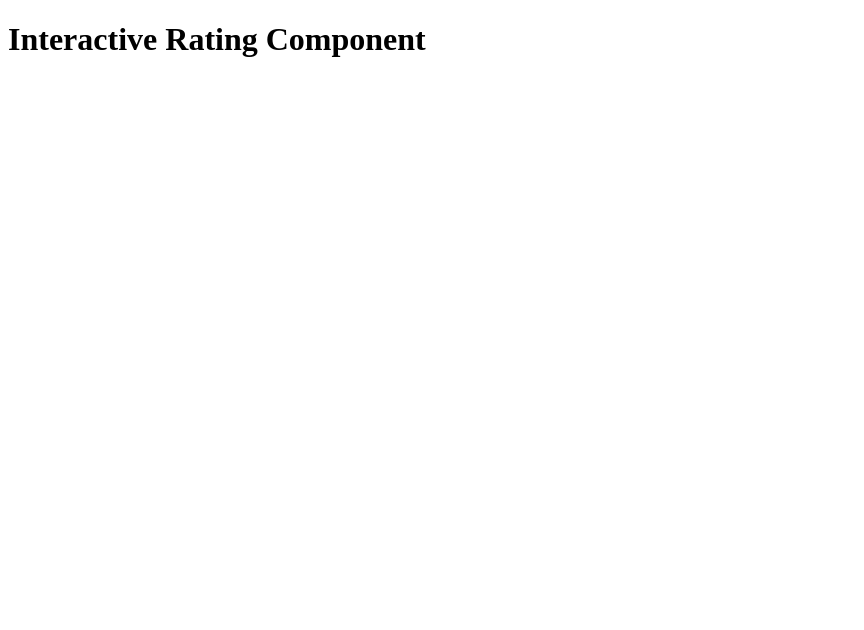
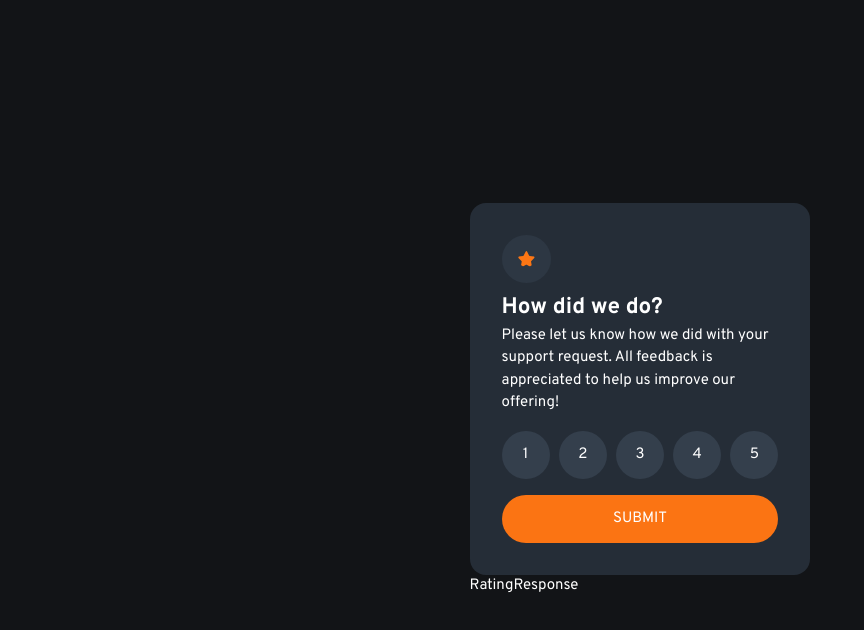
Before and after one commit to samoina/interactive-rating-reactJS, a React (Vite) app: page / in a window 1280 px wide. Shown: the top 630 px of the page, without its empty margins (0-864 px from the left). Built offline with nearby package versions, Linux system fonts and the light colour scheme.

Commit message:
Add the Rating Request Component

```diff
--- a/index.html
+++ b/index.html
@@ -1,13 +1,16 @@
 <!DOCTYPE html>
 <html lang="en">
+
 <head>
   <meta charset="UTF-8" />
 
   <meta name="viewport" content="width=device-width, initial-scale=1.0" />
-    <title>Vite + React</title>
+  <title>Interactive Rating Component</title>
 </head>
+
 <body>
   <div id="root"></div>
   <script type="module" src="/src/main.jsx"></script>
 </body>
+
 </html>
--- a/src/App.jsx
+++ b/src/App.jsx
@@ -1,8 +1,14 @@
+import RatingRequest from './components/RatingRequest';
+import RatingResponse from './components/RatingResponse';
+
 function App() {
 	return (
-		<div>
-			<h1>Interactive Rating Component</h1>
-		</div>
+		<main className="main">
+			<h1 className="main__heading--sr">Interactive Rating Component</h1>
+
+			<RatingRequest />
+			<RatingResponse />
+		</main>
 	);
 }
 
--- /dev/null
+++ b/src/components/RatingRequest.jsx
@@ -0,0 +1,26 @@
+import Image from './shared/Image';
+import icon from '../assets/images/icon-star.svg';
+import Text from './shared/Text';
+import RatingScore from './RatingScore';
+import Button from './shared/Button';
+
+const RatingRequest = () => {
+	return (
+		<div className="main__request">
+			<Image className="main__icon" src={icon} alt="Icon Star" />
+
+			<Text>
+				<h2>How did we do?</h2>
+				<p>
+					Please let us know how we did with your support request. All feedback
+					is appreciated to help us improve our offering!
+				</p>
+			</Text>
+
+			<RatingScore />
+
+			<Button type="submit" text="SUBMIT" className="main__submit" />
+		</div>
+	);
+};
+export default RatingRequest;
--- /dev/null
+++ b/src/components/RatingResponse.jsx
@@ -0,0 +1,4 @@
+const RatingResponse = () => {
+	return <div>RatingResponse</div>;
+};
+export default RatingResponse;
--- /dev/null
+++ b/src/components/RatingScore.jsx
@@ -0,0 +1,12 @@
+const RatingScore = () => {
+	return (
+		<ul className="rating__score">
+			<li>1</li>
+			<li>2</li>
+			<li>3</li>
+			<li>4</li>
+			<li>5</li>
+		</ul>
+	);
+};
+export default RatingScore;
--- /dev/null
+++ b/src/components/shared/Button.jsx
@@ -0,0 +1,8 @@
+const Button = ({ className, type, text }) => {
+	return (
+		<button type={type} className={className}>
+			{text}
+		</button>
+	);
+};
+export default Button;
--- /dev/null
+++ b/src/components/shared/Image.jsx
@@ -0,0 +1,17 @@
+import PropTypes from 'prop-types';
+
+const Image = ({ className, src, alt }) => {
+	return (
+		<>
+			<img className={className} src={src} alt={alt} />
+		</>
+	);
+};
+
+Image.propTypes = {
+	src: PropTypes.string.isRequired,
+	alt: PropTypes.string.isRequired,
+	className: PropTypes.string.isRequired,
+};
+
+export default Image;
--- /dev/null
+++ b/src/components/shared/Text.jsx
@@ -0,0 +1,4 @@
+const Text = ({ children }) => {
+	return <>{children}</>;
+};
+export default Text;
--- a/src/index.css
+++ b/src/index.css
@@ -0,0 +1,108 @@
+@import url('https://fonts.googleapis.com/css2?family=Overpass:wght@400;700&display=swap');
+
+:root {
+	--orange: hsl(25, 97%, 53%);
+	--white: hsl(0, 0%, 100%);
+	--light-grey: hsl(217, 12%, 63%);
+	--medium-grey: hsl(216, 12%, 54%);
+	--dark-blue: hsl(213, 19%, 18%);
+	--very-dark-blue: hsl(216, 12%, 8%);
+}
+
+/* CSS Reset */
+*,
+*::before,
+*::after {
+	box-sizing: border-box;
+	margin: 0;
+}
+
+body {
+	line-height: 1.5;
+	font-size: 15px;
+	font-family: 'Overpass', sans-serif;
+	font-weight: 400;
+	background-color: var(--very-dark-blue);
+	color: var(--white);
+	display: flex;
+	justify-content: center;
+	align-items: center;
+	min-height: 100vh;
+}
+
+input,
+button,
+select {
+	font: inherit;
+}
+
+.main {
+	max-width: 21.3rem;
+}
+
+/* Screen Reader heading */
+.main__heading--sr {
+	clip: rect(0 0 0 0);
+	clip-path: inset(50%);
+	height: 1px;
+	overflow: hidden;
+	position: absolute;
+	white-space: nowrap;
+	width: 1px;
+}
+
+/* .main__request {
+	display: none;
+} */
+
+.main__request {
+	background-color: var(--dark-blue);
+	border-radius: 1rem;
+	padding: 2rem;
+}
+
+.main__icon {
+	background-color: hsl(213, 19%, 22%);
+	border-radius: 50%;
+	padding: 1rem;
+}
+
+.rating__score {
+	list-style: none;
+	margin: 0;
+	display: flex;
+	justify-content: space-between;
+	padding: 1rem 0;
+}
+
+.rating__score > li {
+	background-color: hsl(213, 19%, 25%);
+	width: 3rem;
+	line-height: 3rem;
+	border-radius: 50%;
+	text-align: center;
+}
+
+.rating__score:hover > li {
+	background-color: var(--medium-grey);
+}
+
+.rating__score:hover > li:hover {
+	background-color: var(--orange);
+	cursor: pointer;
+}
+
+.main__submit {
+	background-color: var(--orange);
+	border: none;
+	color: var(--white);
+	width: 100%;
+	padding: 0.8rem;
+	border-radius: 2rem;
+}
+
+.main__submit:hover {
+	background-color: var(--white);
+	color: var(--orange);
+	cursor: pointer;
+}
```
Also changed, not shown: 1 other file (tests, documents, lock files or other folders). Lines whose indentation alone changed are shown as unchanged.
